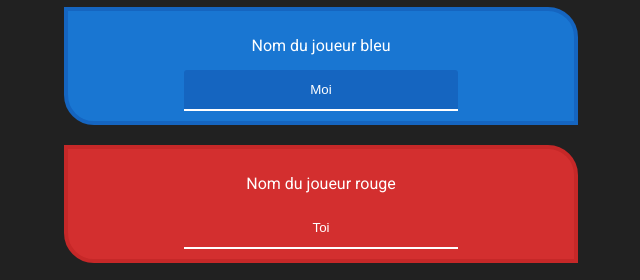
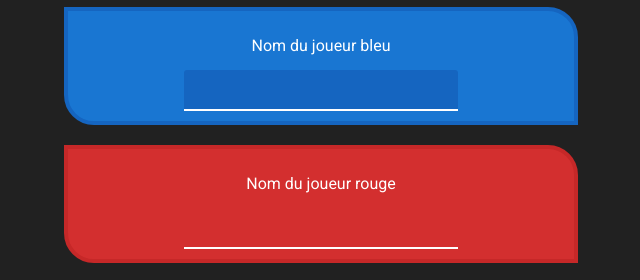
Before and after one commit to KPicDv/KPic.Demineur, a plain HTML site: page index.html in a window 1280 px wide. Shown: the part 278-558 px from the top of the page, 319-959 px from the left. Drawn offline with Linux system fonts and the light colour scheme.

Commit message:
Suppression des noms par défaut

```diff
--- a/index.html
+++ b/index.html
@@ -19,12 +19,12 @@
 
 				<div class="player-selection blue blue-darken-border">
 					<label for="blue-player">Nom du joueur bleu</label>
-					<input type="text" id="blue-player" value="Moi" autofocus>
+					<input type="text" id="blue-player" autofocus>
 				</div>
 
 				<div class="player-selection red red-darken-border">
 					<label for="red-player">Nom du joueur rouge</label>
-					<input type="text" id="red-player" value="Toi">
+					<input type="text" id="red-player">
 				</div>
 
 				<div class="center">
```
